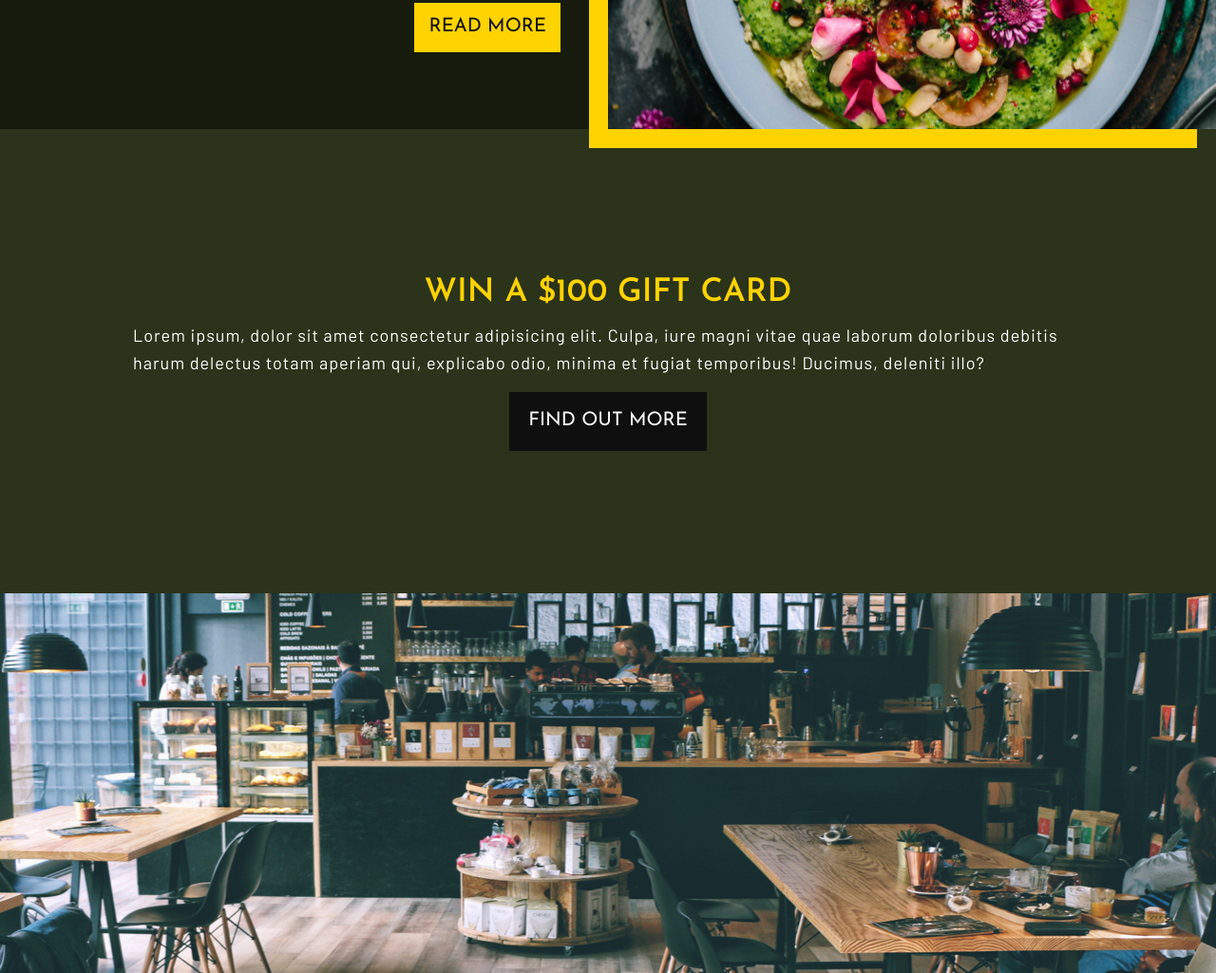
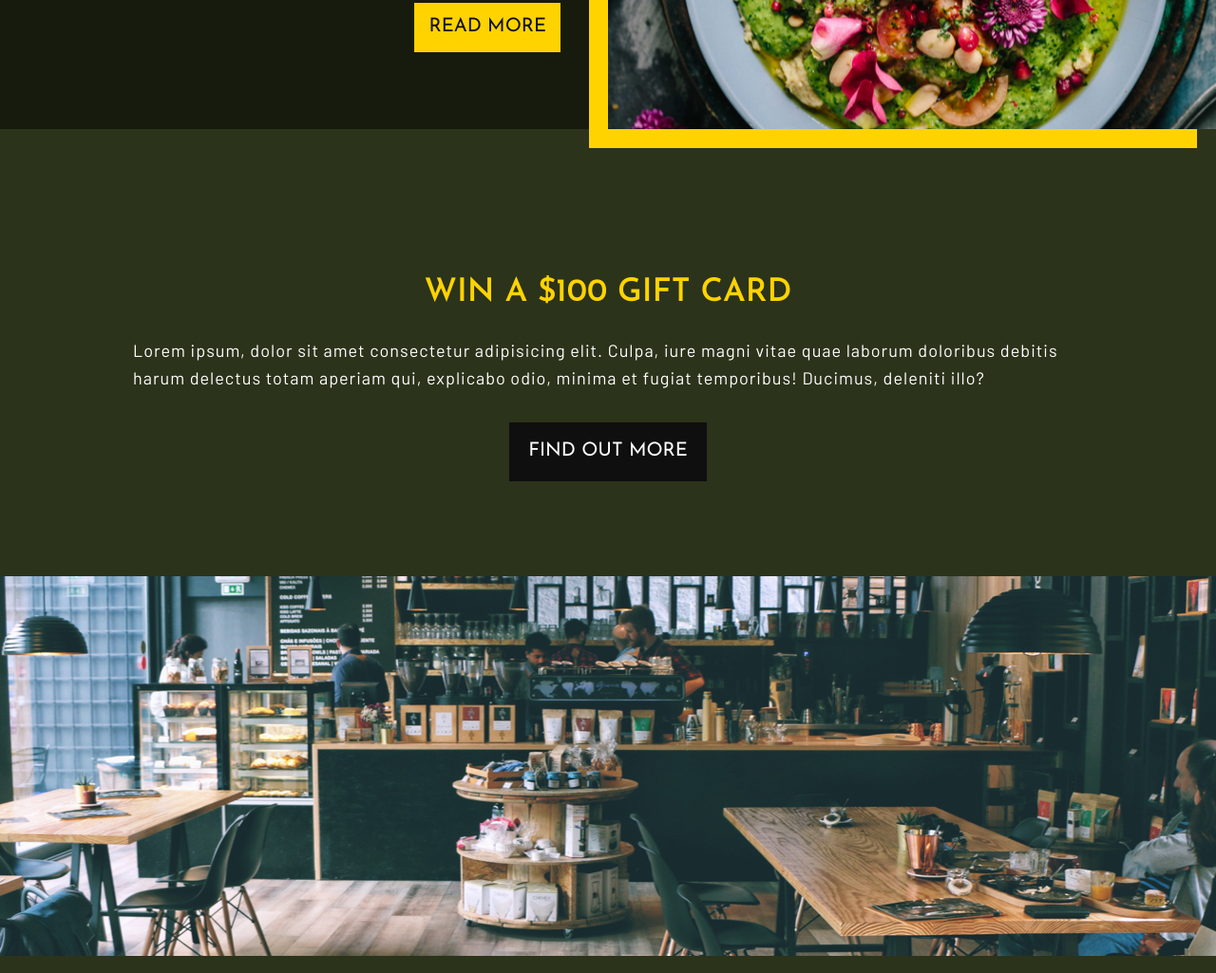
Before and after one commit to klukreativ/restaurant-mall, a plain HTML site: page index.html in a window 1280 px wide. Shown: the part 2078-3103 px from the top of the page at 95% size. Drawn offline with nearby package versions, Linux system fonts and the light colour scheme; files that its build step writes are made by us from their sources; files whose address does not match are found by name; a web font is replaced by a local one.

Commit message:
minor style changes, spacing

```diff
--- a/styles/sass/partials/_natureSection.scss
+++ b/styles/sass/partials/_natureSection.scss
@@ -20,6 +20,7 @@
     .natureContent {
         display: flex;
         flex-direction: column;
+        gap: 1rem;
         width: 100%;
         p {
             margin-bottom: 1rem;
--- a/styles/sass/partials/_promotionSection.scss
+++ b/styles/sass/partials/_promotionSection.scss
@@ -1,10 +1,11 @@
 .promotion .wrapper{
-    padding: 150px 50px;
+    padding: 100px 50px;
     max-width: 1100px;
     margin: auto;
     display: flex;
     flex-direction: column;
     align-items: center;
+    gap: 1rem;
     p {
         margin-bottom: 1rem;
     }
@@ -18,6 +19,7 @@
 
 @media (min-width: 1000px) {
     .promotion .wrapper {
+        padding-top: 150px;
         h2 {
             text-align: left;
         }
```
